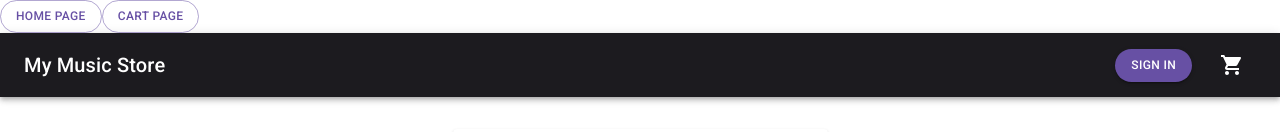
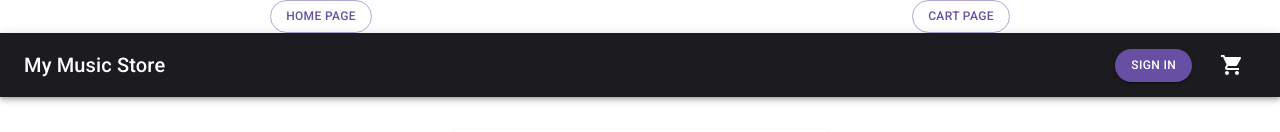
Before and after one commit to Adrusselljr/music-store-frontend, a React (Create React App) app in the folder client/: page / in a window 1280 px wide. Shown: the top 132 px of the page. Built offline with nearby package versions, Linux system fonts and the light colour scheme.

Commit message:
moved useContext to its own folder/file along with all shopping cart components

```diff
--- a/client/src/App.jsx
+++ b/client/src/App.jsx
@@ -1,55 +1,27 @@
-import React, { useState, createContext } from 'react';
-import CartPage from './componenets/pages/CartPage';
-import HomePage from './componenets/pages/HomePage';
+import React, { useState} from 'react';
+import CartPage from './pages/CartPage';
+import HomePage from './pages/HomePage';
 import CustomThemeProvider from './componenets/CustomThemeProvider';
+import ShoppingCartProvidor from './context/shoppingCartContext';
 import { Button } from '@mui/material';
-
-export const shoppingCartContext = createContext()
+import { Box } from '@mui/system';
 
 const App = () => {
     const [page, setPage] = useState('homePage')
-    const [shoppingCart, setShoppingCart] = useState([])
-
-    const addToCart = product => {
-        const productFound = shoppingCart.find(cartItem => cartItem.id === product.id)
-
-        if(productFound){
-        const newShoppingCart = shoppingCart.map(cartItem => {
-            const newQuantity = cartItem.quantity + 1
-            if(cartItem.id === productFound.id){
-            return {...cartItem, quantity: cartItem.quantity + 1, total: newQuantity * cartItem.price}
-            }
-            return cartItem
-        })
-        return setShoppingCart(newShoppingCart)
-        }
-        const newShoppingCart = [...shoppingCart, {
-            id: product.id,
-            title:  product.title,
-            price:  product.price,
-            quantity: 1,
-            image:  product.image,
-            total: product.price
-        }]
-        setShoppingCart(newShoppingCart)
-    }
-
-    const removeFromCart = productId => {
-        const newShoppingCart = shoppingCart.filter(cartItem => cartItem.id !== productId)
-        setShoppingCart(newShoppingCart)
-    }
 
     return (
         <CustomThemeProvider>
-            <shoppingCartContext.Provider value={{ shoppingCart, addToCart, removeFromCart }}>
-                <Button variant='outlined' onClick={ () => setPage('homePage') }>Home Page</Button>
-                <Button variant='outlined' onClick={ () => setPage('cartPage') }>Cart Page</Button>
+            <ShoppingCartProvidor>
+                <Box display="flex" justifyContent="space-around" alignItems="center">
+                    <Button variant='outlined' onClick={ () => setPage('homePage') }>Home Page</Button>
+                    <Button variant='outlined' onClick={ () => setPage('cartPage') }>Cart Page</Button>
+                </Box>
                 {
                     page === 'homePage'
                     ? <HomePage />
                     : <CartPage />
                 }
-            </shoppingCartContext.Provider>
+            </ShoppingCartProvidor>
         </CustomThemeProvider>
     )
 }
--- a/client/src/componenets/Header.jsx
+++ b/client/src/componenets/Header.jsx
@@ -1,5 +1,5 @@
 import React, { useContext } from 'react';
-import { shoppingCartContext } from "../App";
+import { shoppingCartContext } from '../context/shoppingCartContext';
 import ShoppingCartIcon from '@mui/icons-material/ShoppingCart';
 import { AppBar, Badge, Button, IconButton, Toolbar, Typography } from "@mui/material";
 import { Box } from "@mui/system";
--- a/client/src/componenets/ProductDisplay.jsx
+++ b/client/src/componenets/ProductDisplay.jsx
@@ -1,5 +1,5 @@
 import React, { useContext } from 'react';
-import { shoppingCartContext } from "../App";
+import { shoppingCartContext } from '../context/shoppingCartContext';
 import AddIcon from '@mui/icons-material/Add';
 import Card from '@mui/material/Card';
 import CardActions from '@mui/material/CardActions';
--- a/client/src/componenets/pages/CartPage.jsx
+++ /dev/null
@@ -1,27 +0,0 @@
-import React, { useContext } from 'react';
-import { shoppingCartContext } from "../../App";
-import { Box, Button } from '@mui/material';
-import Layout from '../Layout';
-
-const CartPage = () => {
-    const { shoppingCart, removeFromCart } = useContext(shoppingCartContext)
-
-    return (
-        <Layout shoppingCart={ shoppingCart }>
-            <Box width={ 1 } display="flex" flexDirection="column" alignItems="center">
-                {shoppingCart.map(cartItem =>
-                <Box p={ 3 }>
-                <Box>
-                    { cartItem.title } - Qty: { cartItem.quantity } - ${ cartItem.price / 100 } total: ${ cartItem.total/100 }
-                </Box>
-                    <Box>
-                        <Button variant='outlined' onClick={ () => removeFromCart(cartItem.id) } >Remove From cart</Button>
-                    </Box>
-                </Box>
-                )}
-            </Box>
-        </Layout>
-    )
-}
-
-export default CartPage
--- /dev/null
+++ b/client/src/context/shoppingCartContext.js
@@ -0,0 +1,44 @@
+import React, { useState, createContext } from 'react';
+
+export const shoppingCartContext = createContext()
+
+const ShoppingCartProvidor = props => {
+    const [shoppingCart, setShoppingCart] = useState([])
+    const { children } = props
+
+    const addToCart = product => {
+        const productFound = shoppingCart.find(cartItem => cartItem.id === product.id)
+
+        if(productFound){
+        const newShoppingCart = shoppingCart.map(cartItem => {
+            const newQuantity = cartItem.quantity + 1
+            if(cartItem.id === productFound.id){
+            return {...cartItem, quantity: cartItem.quantity + 1, total: newQuantity * cartItem.price}
+            }
+            return cartItem
+        })
+        return setShoppingCart(newShoppingCart)
+        }
+        const newShoppingCart = [...shoppingCart, {
+            id: product.id,
+            title:  product.title,
+            price:  product.price,
+            quantity: 1,
+            image:  product.image,
+            total: product.price
+        }]
+        setShoppingCart(newShoppingCart)
+    }
+
+    const removeFromCart = productId => {
+        const newShoppingCart = shoppingCart.filter(cartItem => cartItem.id !== productId)
+        setShoppingCart(newShoppingCart)
+    }
+    return (
+        <shoppingCartContext.Provider value={{ shoppingCart, addToCart, removeFromCart }}>
+            { children }
+        </shoppingCartContext.Provider>
+    )
+}
+
+export default ShoppingCartProvidor
--- /dev/null
+++ b/client/src/pages/CartPage.jsx
@@ -0,0 +1,27 @@
+import React, { useContext } from 'react';
+import { shoppingCartContext } from '../context/shoppingCartContext';
+import { Box, Button } from '@mui/material';
+import Layout from '../componenets/Layout';
+
+const CartPage = () => {
+    const { shoppingCart, removeFromCart } = useContext(shoppingCartContext)
+
+    return (
+        <Layout shoppingCart={ shoppingCart }>
+            <Box width={ 1 } display="flex" flexDirection="column" alignItems="center">
+                {shoppingCart.map(cartItem =>
+                    <Box key={ cartItem.id } p={ 3 }>
+                        <Box>
+                            { cartItem.title } - Qty: { cartItem.quantity } - ${ cartItem.price / 100 } total: ${ cartItem.total/100 }
+                        </Box>
+                        <Box>
+                            <Button variant='outlined' onClick={ () => removeFromCart(cartItem.id) } >Remove From cart</Button>
+                        </Box>
+                    </Box>
+                )}
+            </Box>
+        </Layout>
+    )
+}
+
+export default CartPage
```
Also changed, not shown: client/src/pages/HomePage.jsx (renamed from client/src/componenets/pages/HomePage.jsx, +6 -6 lines), 2 other files (tests, documents, lock files or other folders).
